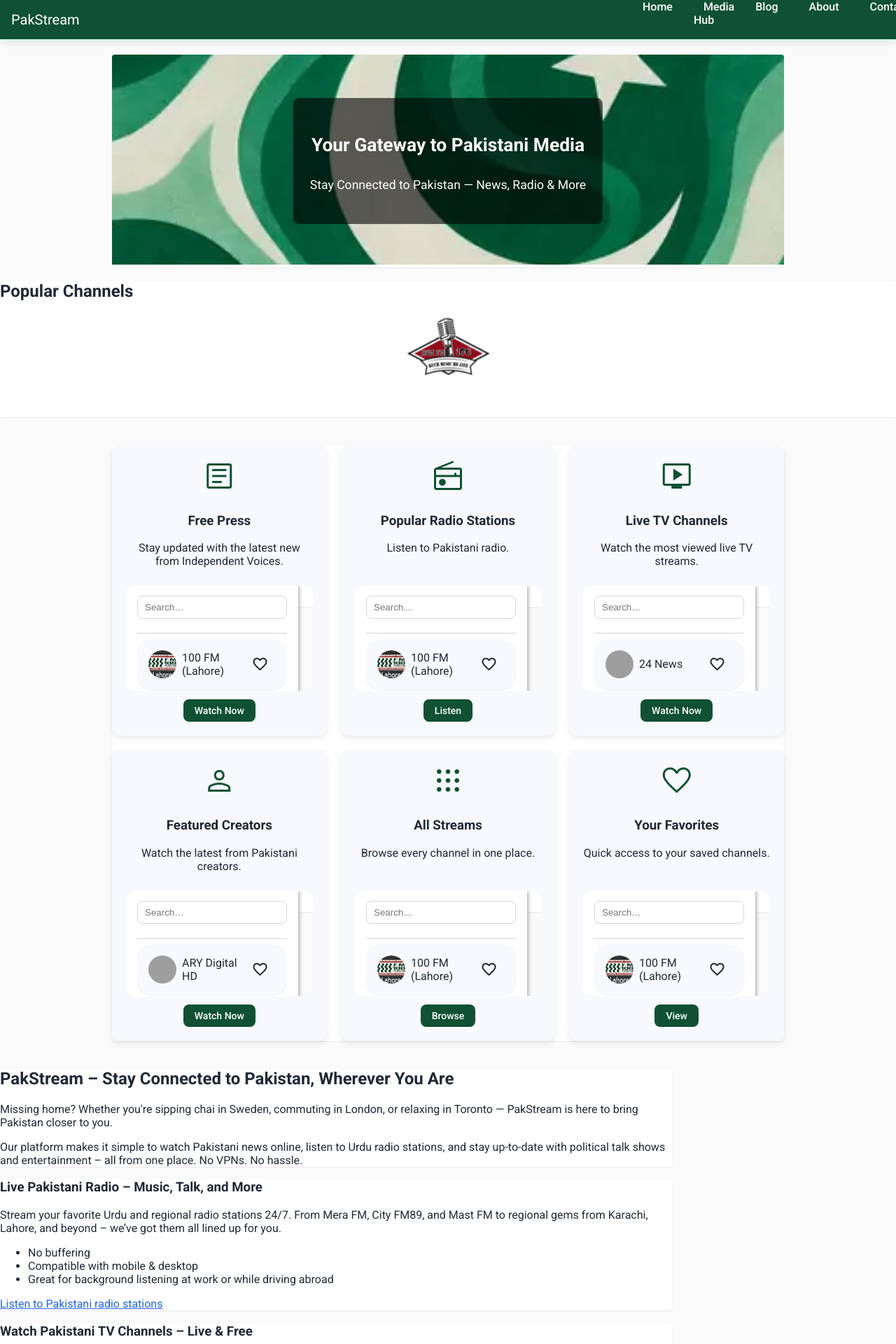
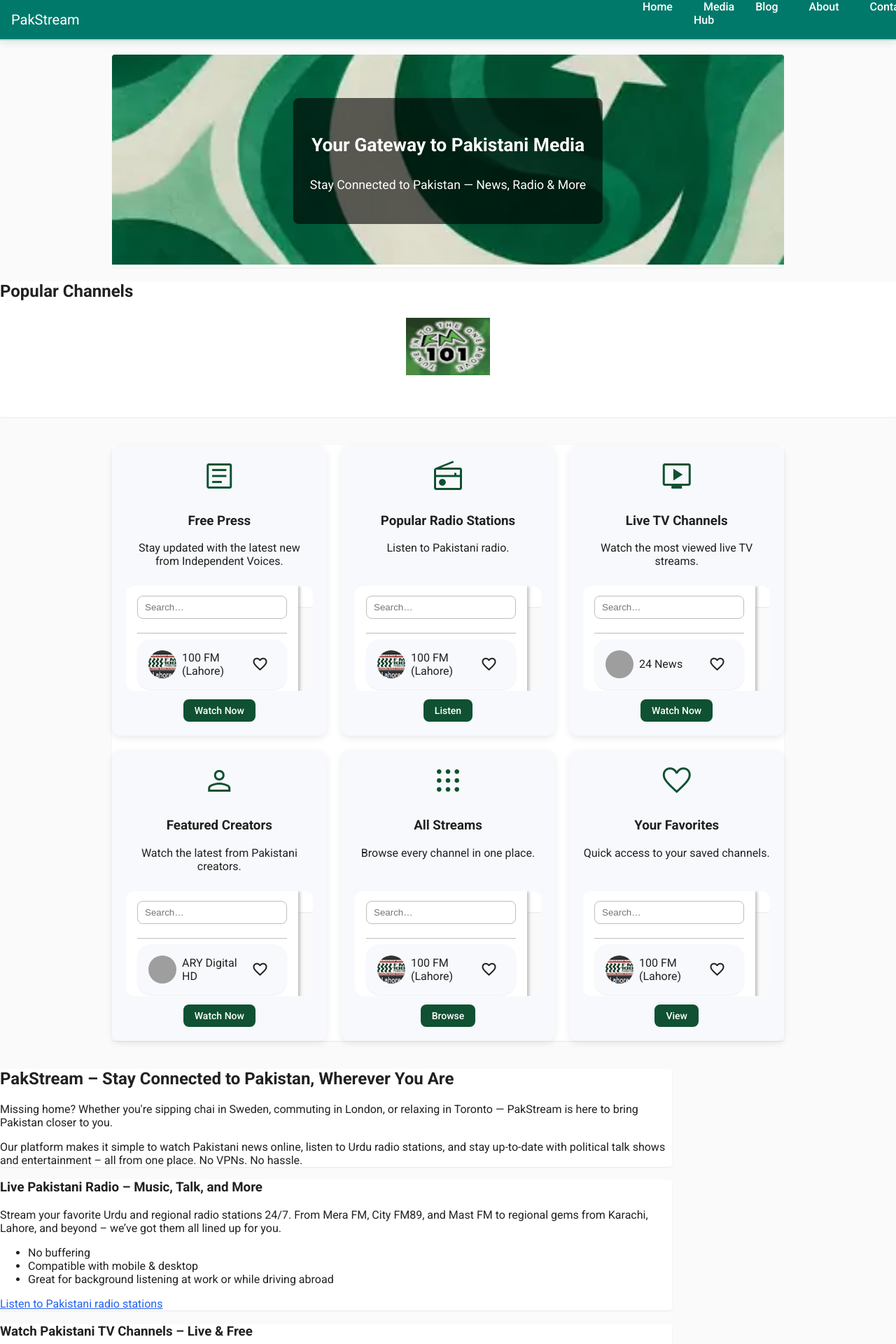
Before and after one commit to atifwaqar/pakstream, a Jekyll site: the page built from index.html, in a window 1280 px wide. Shown: the top 1920 px of the page at 70% size. Built offline with Jekyll 4.4.1, drawn with Linux system fonts in a browser that asks for light colours.

Commit message:
chore: revert palette colors

```diff
--- a/css/theme.css
+++ b/css/theme.css
@@ -2,32 +2,32 @@
 
 /* -------- Light Theme -------- */
 :root {
-  --primary: #0F5132;
+  --primary: #00796B;
   --on-primary: #FFFFFF;
-  --primary-container: #D7F2E3;
-  --on-primary-container: #0B3A23;
+  --primary-container: #B2DFDB;
+  --on-primary-container: #004D40;
 
-  --secondary: #E0B100;
-  --on-secondary: #1A1A1A;
+  --secondary: #C62828;
+  --on-secondary: #FFFFFF;
 
   --background: #FAFAFA;
-  --on-background: #1F2937;
+  --on-background: #212121;
 
   --surface: #FFFFFF;
-  --on-surface: #1F2937;
+  --on-surface: #212121;
 
-  --error: #B3261E;
+  --error: #D32F2F;
   --on-error: #FFFFFF;
-  --error-container: #F9DEDC;
-  --on-error-container: #410E0B;
+  --error-container: #FFEBEE;
+  --on-error-container: #B71C1C;
 
-  --outline: #D1D5DB;
-  --surface-variant: #F3F4F6;
-  --on-surface-variant: #4B5563;
+  --outline: #BDBDBD;
+  --surface-variant: #EEEEEE;
+  --on-surface-variant: #424242;
 
   --accent-link: #2563EB;
   --accent-link-visited: #1D4ED8;
-  --accent-live: #DC2626;
+  --accent-live: #FB8C00;
   --accent-success: #43A047;
   --accent-info: #4FC3F7;
   --favorite-row: var(--primary);
```
